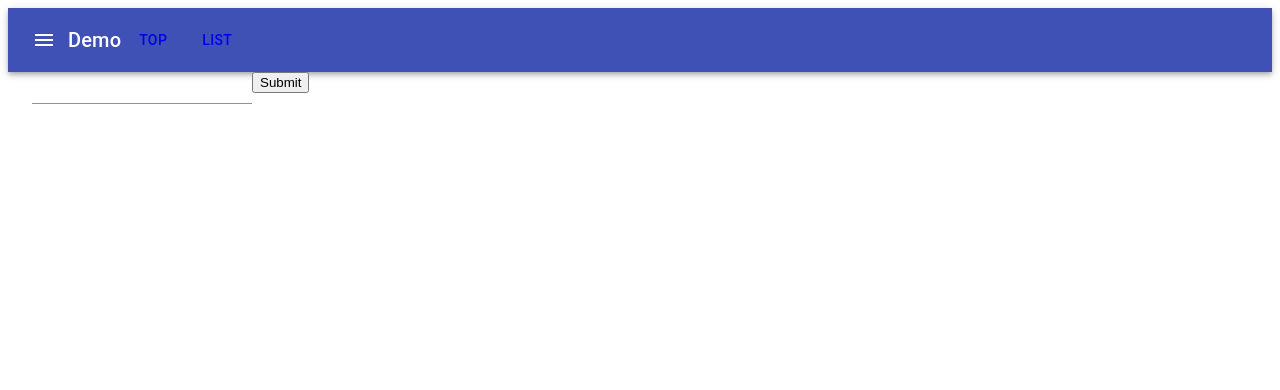
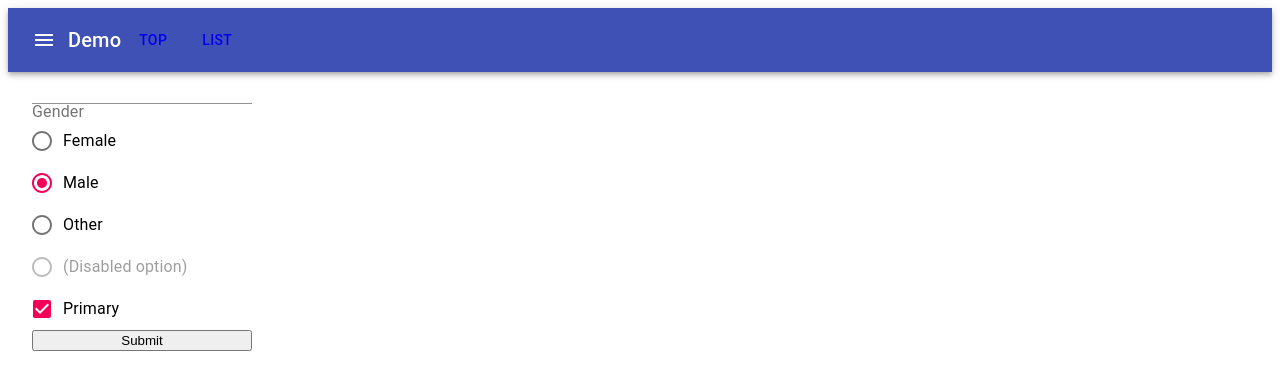
Before and after one commit to gonta616/nextjs-study, a Next.js app: page /form in a window 1280 px wide. Shown: the top 390 px of the page. Built offline with nearby package versions, Linux system fonts and the light colour scheme.

Commit message:
Improve Form

```diff
--- a/pages/api/demo.js
+++ b/pages/api/demo.js
@@ -3,7 +3,7 @@ export default (req, res) => {
     if (req.method === 'POST') {
       res.statusCode = 200
       res.setHeader('Content-Type', 'application/json')
-      res.end(JSON.stringify({msg: 'POST SUCCESS!!'}))
+      res.end(JSON.stringify({ msg: 'POST SUCCESS!!' }))
     } else {
       res.statusCode = 403
       res.setHeader('Content-Type', 'application/json')
--- a/pages/form.js
+++ b/pages/form.js
@@ -1,34 +1,71 @@
 import React, { useState } from 'react'
 import Layout from '../components/layout'
-import { TextField, FormControl } from '@material-ui/core'
+import {
+  FormControl,
+  TextField,
+  RadioGroup,
+  FormLabel,
+  FormControlLabel,
+  Radio,
+  Checkbox,
+} from '@material-ui/core'
 import axios from 'axios'
 
-const List = () => {
+const Form = () => {
   const [title, setTitle] = useState('')
+  const [radio, setRadio] = useState('male')
+  const [check, setCheck] = useState(true)
+  // const [date, setDate] = useState(Date.now())
+  // const [select, setSelect] = useState(0)
+  // const [aSwitch, setSwitch] = useState(0)
+
   const [banner, setBanner] = useState('')
 
   const handleSubmit = async (e) => {
     e.preventDefault()
-    const result = await axios.post('/api/demo', { title })
-    // TODO エラーハンドリング
+    const result = await axios.post('/api/demo', { title, radio, check, date, select, aSwitch })
     setBanner(result.data.msg)
   }
 
-  const handleChangeTitle = (e) => {
+  const handleChange = (e) => {
+    const fn = {
+      title: {fn: setTitle, value: e.target.value},
+      radio: {fn: setRadio, value: e.target.value},
+      check: {fn: setCheck, value: e.target.checked},
+      date:  {fn: setDate, value: e.target.checked},
+      select: {fn: setSelect, value: e.target.value},
+      aSwitch: {fn: setSwitch, value: e.target.value}
+    }
+
     e.preventDefault()
-    console.log(title)
-    setTitle(e.target.value)
+    fn[e.target.name].fn(fn[e.target.name].value)
+    console.log(title, radio, check, date, select, aSwitch)
   }
 
   return (
     <Layout>
       {banner && <div>{banner}</div>}
       <form onSubmit={handleSubmit} role="form">
-        <TextField id="title" type="string" onChange={handleChangeTitle} />
-        <button type="submit">Submit</button>
+        <FormControl>
+          <TextField name="title" id="title" type="string" onChange={handleChange} />
+          <FormControl>
+            <FormLabel component="legend">Gender</FormLabel>
+            <RadioGroup aria-label="gender" name="radio" value={radio} onChange={handleChange}>
+              <FormControlLabel value="female" control={<Radio />} label="Female" />
+              <FormControlLabel value="male" control={<Radio />} label="Male" />
+              <FormControlLabel value="other" control={<Radio />} label="Other" />
+              <FormControlLabel value="disabled" disabled control={<Radio />} label="(Disabled option)" />
+            </RadioGroup>
+          </FormControl>
+          <FormControlLabel
+            control={<Checkbox checked={check} onChange={handleChange} name="check" />}
+            label="Primary"
+          />
+          <button type="submit">Submit</button>
+        </FormControl>
       </form>
     </Layout>
   )
 }
 
-export default List
+export default Form
```
